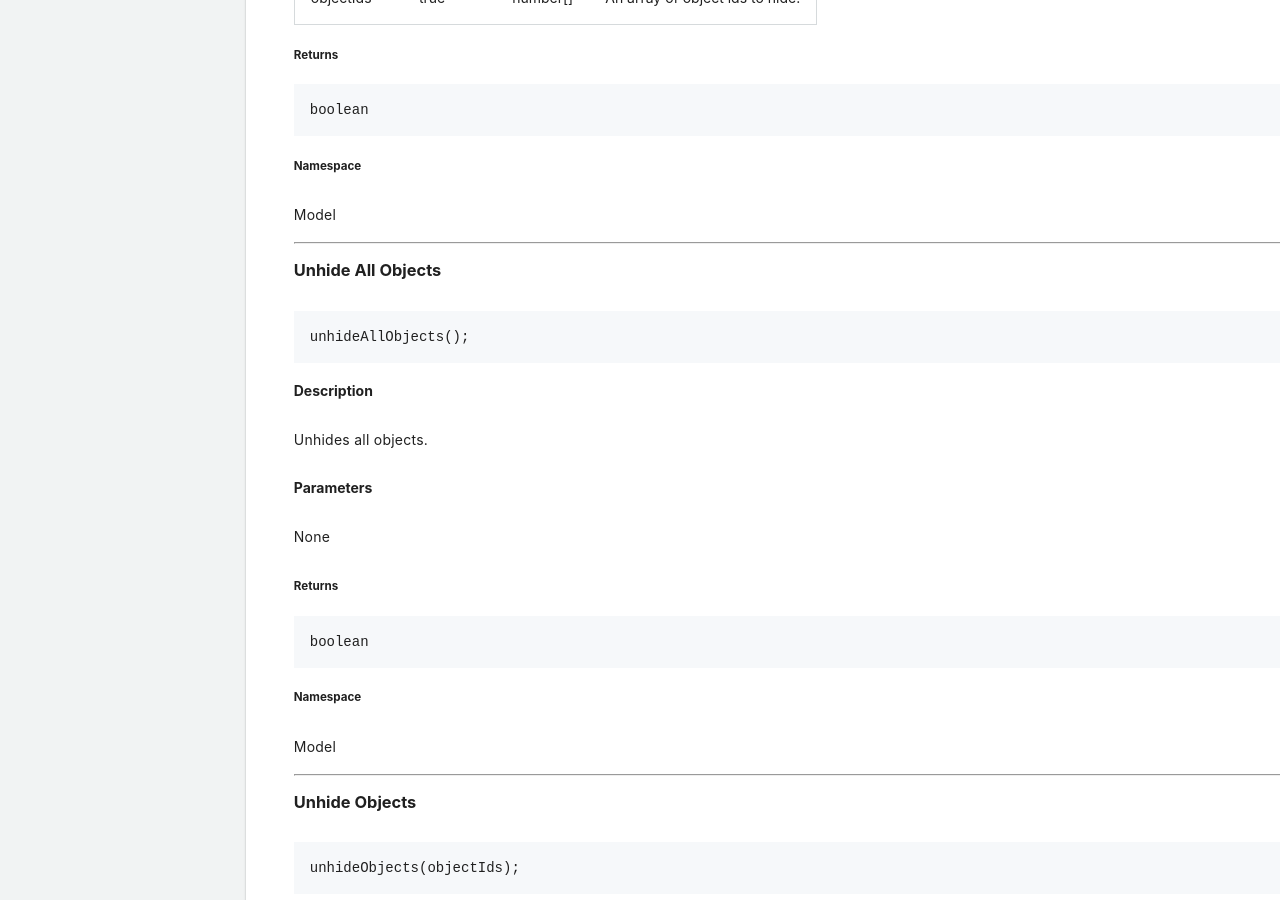
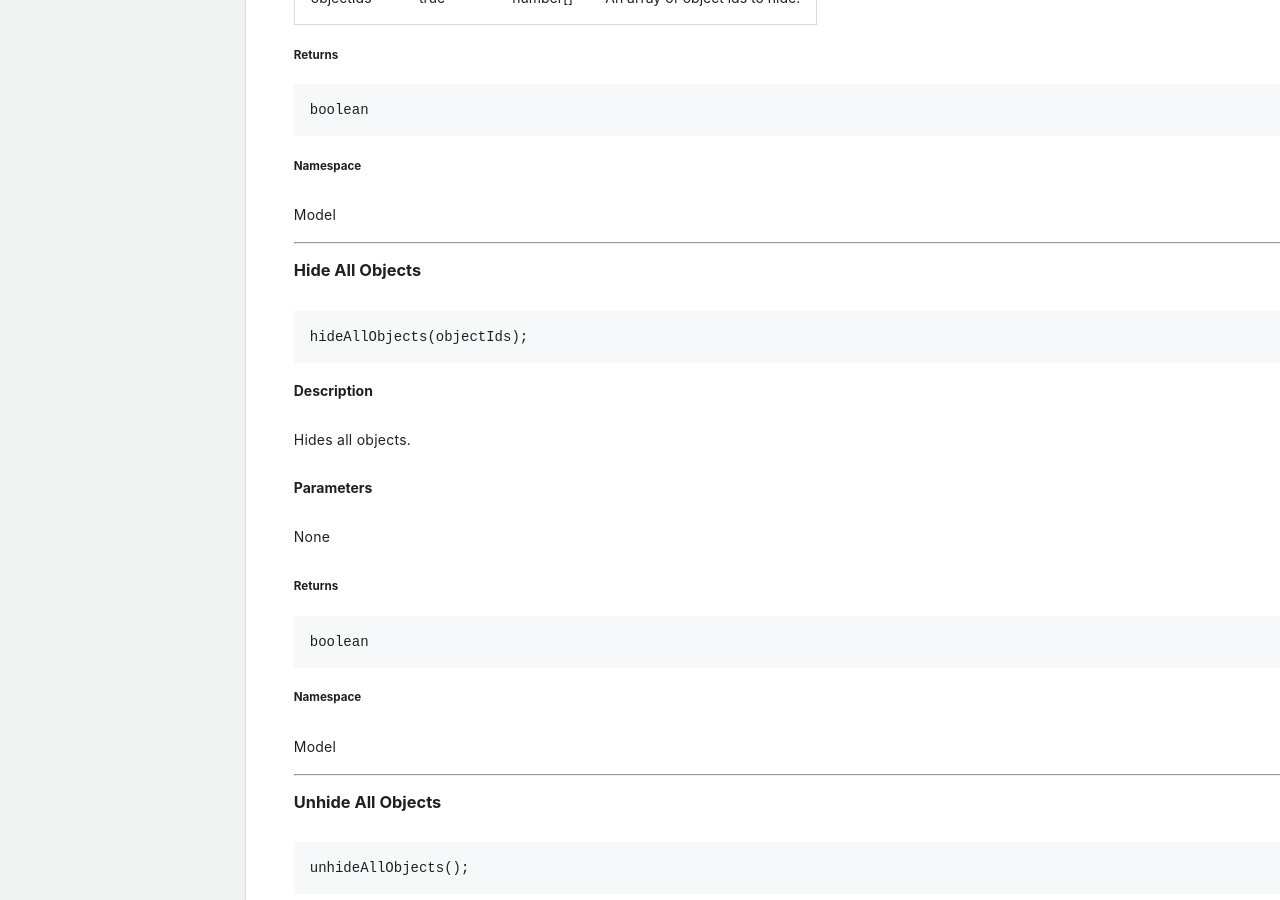
Before and after one commit to procore/documentation, a Jekyll site: the page built from bim_webviewer/bim_web_viewer.md, in a window 1280 px wide and 900 px high, scrolled down 42379 px. Built offline with Jekyll 4.4.1, drawn with Linux system fonts in a browser that asks for light colours; comment, search, counter and statistics services are not loaded.

Commit message:
Added `model.hideAllObjects` documentation

````diff
--- a/bim_webviewer/bim_web_viewer.md
+++ b/bim_webviewer/bim_web_viewer.md
@@ -2065,6 +2065,35 @@ Hides objects defined by the array of object ids.
 | Field Name | Required | Type | Description |
 | - | - | - | - |
 | objectIds | true | number[] | An array of object ids to hide. |
+
+##### Returns
+
+```js
+boolean
+```
+
+##### Namespace
+
+Model
+
+---
+
+
+### Hide All Objects
+
+<p class="heading-link-container"><a class="heading-link" href="#hide-all-objects"></a></p>
+
+```js
+hideAllObjects(objectIds);
+```
+
+#### Description
+
+Hides all objects.
+
+#### Parameters
+
+None
 
 ##### Returns
 
````
